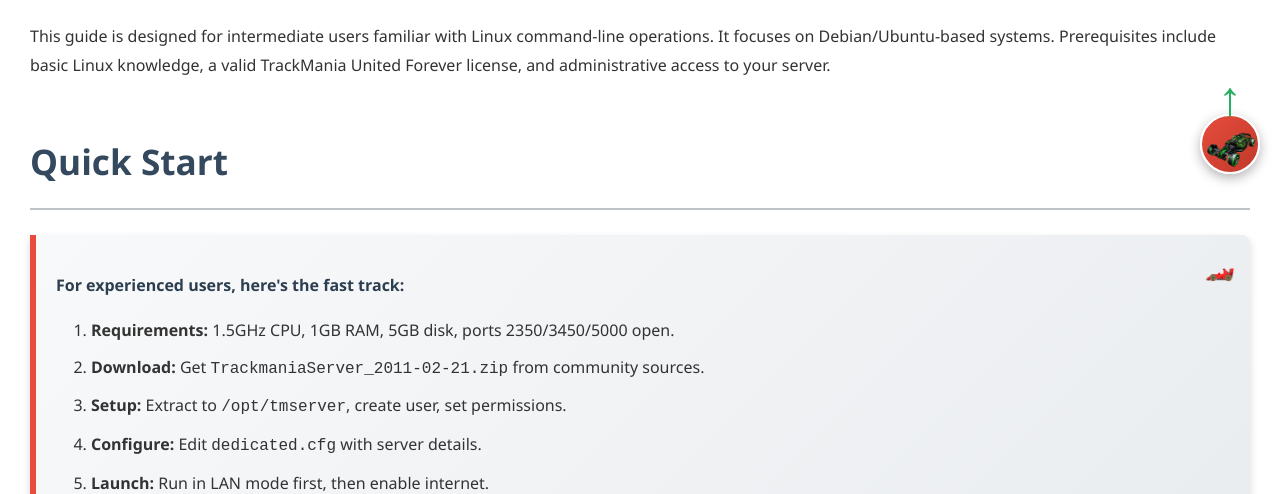
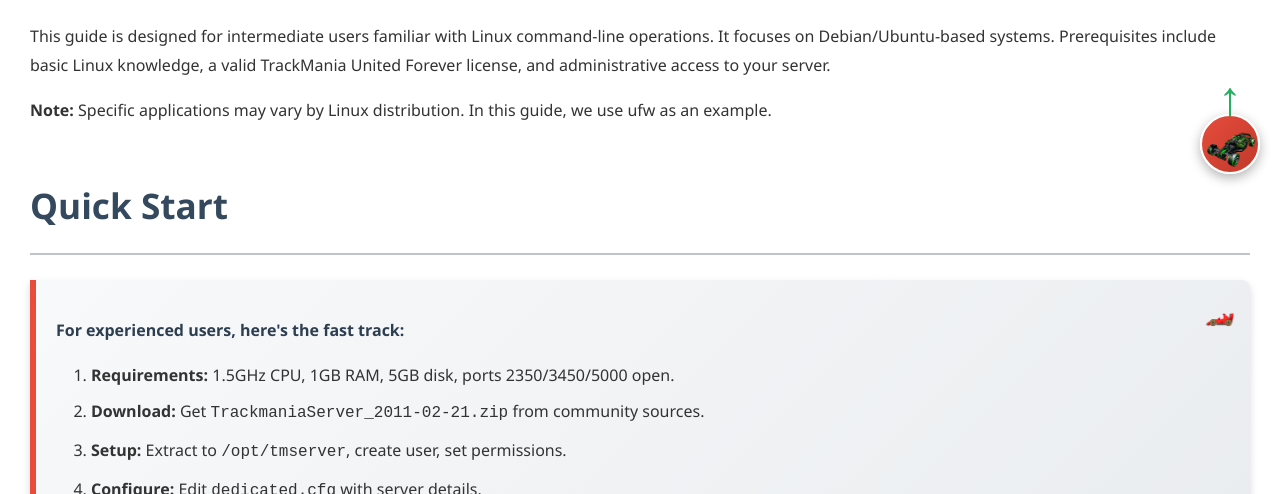
Before and after one commit to OrdoAeternum/Trackmania-United-edicated-server-guide, a plain HTML site: page index.html in a window 1280 px wide. Shown: the part 606-1100 px from the top of the page. Drawn offline with Linux system fonts and the light colour scheme.

Commit message:
index.html

```diff
--- a/index.html
+++ b/index.html
@@ -273,6 +273,7 @@
         <h2 id="about">About This Guide</h2>
         <p>This guide is designed for intermediate users familiar with Linux command-line operations. It focuses on Debian/Ubuntu-based systems. Prerequisites include basic Linux knowledge, a valid TrackMania United Forever license, and administrative access to your server.</p>
 
+        <p><strong>Note:</strong> Specific applications may vary by Linux distribution. In this guide, we use ufw as an example.</p>
         <h2 id="quickstart">Quick Start</h2>
         <div class="step">
             <p>For experienced users, here's the fast track:</p>
```
